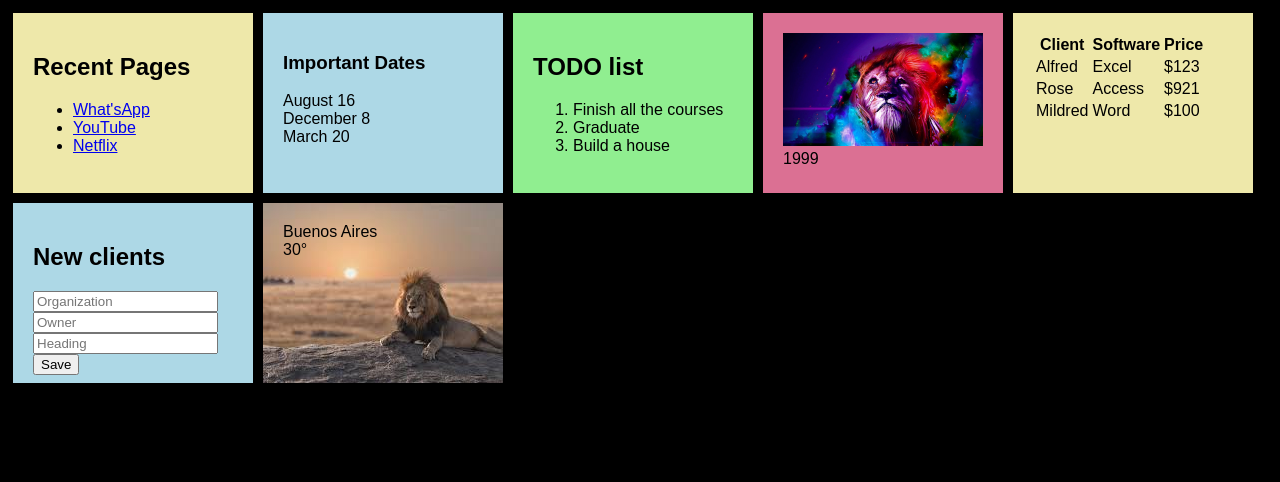
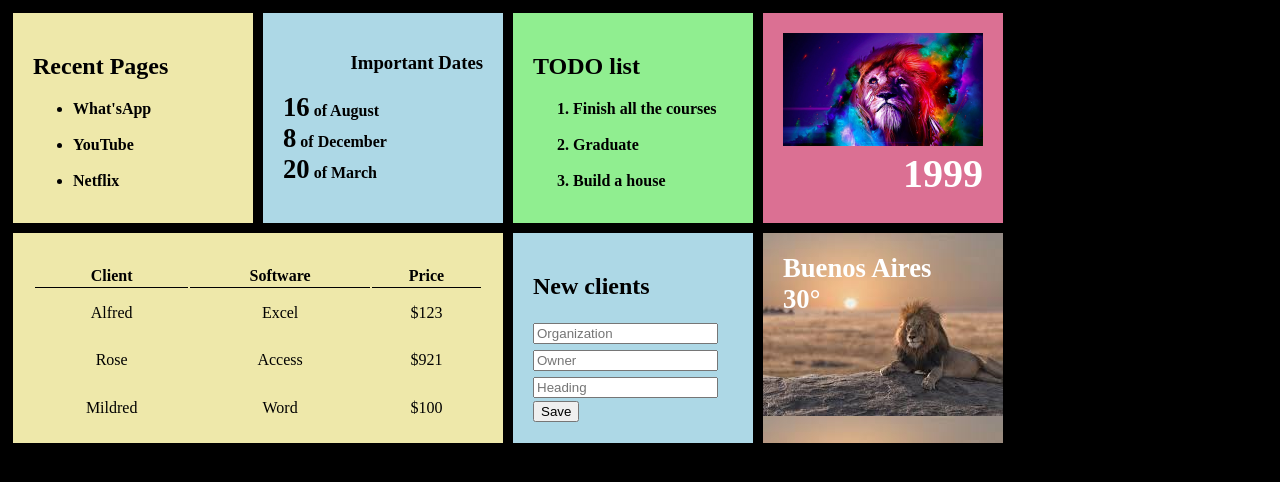
Before and after one commit to Aeiroa/practicaHTMLCSS, a plain HTML site: page index.html in a window 1280 px wide. Drawn offline with Linux system fonts and the light colour scheme.

Commit message:
proyecto terminado, por ahora

```diff
--- a/index.html
+++ b/index.html
@@ -10,36 +10,36 @@
         <div id="main_cointainer">
             <div class="tile beige">
                 <h2>Recent Pages</h2>
-                <ul>
-                    <li><a href="https://web.whatsapp.com/">What'sApp</a></li>
-                    <li><a href="https://www.youtube.com">YouTube</a></li>
-                    <li><a href="https://www.netflix.com/ar-en/">Netflix</a></li>
+                <ul class="list">
+                    <li><a href="https://web.whatsapp.com/">What'sApp</a></li><br>
+                    <li><a href="https://www.youtube.com">YouTube</a></li><br>
+                    <li><a href="https://www.netflix.com/ar-en/">Netflix</a></li><br>
                 </ul>
             </div>
 
             <div class="tile blue">
                 <div><h3>Important Dates</h3></div>
-                <div>August <spam>16</spam> </div>
-                <div>December <spam>8</spam></div>
-                <div>March <spam>20</spam></div>
+                <div class="date"><span class="day">16</span> of August  </div>
+                <div class="date"><span class="day">8</span> of December </div>
+                <div class="date"><span class="day">20</span> of March </div>
             </div>
 
             <div class="tile green">
                 <h2>TODO list</h2>
-                    <ol>
-                        <li>Finish all the courses</li>
-                        <li>Graduate</li>
+                    <ol class="list">
+                        <li>Finish all the courses</li><br>
+                        <li>Graduate</li><br>
                         <li>Build a house</li>
                     </ol>
             </div>
 
             <div class="tile violet">
                 <img src="Lion%20Constelation.jpg" width="200"/>
-                <div>1999</div>
+                <div class="year">1999</div>
             </div>
 
-            <div class="tile beige">
-                <table>
+            <div class="tile_double beige">
+                <table id="clients_table">
                     <thead>
                         <tr>
                             <th>Client</th>
@@ -64,12 +64,12 @@
                     </tbody>
                 </table>
             </div>
-            <div class="tile blue">
+            <div class="tile_large blue">
                 <h2>New clients</h2>
                     <form>
-                        <input type="text" placeholder="Organization"/>
-                        <input type="text" placeholder="Owner"/>
-                        <input type="text" placeholder="Heading"/>
+                        <input type="text" placeholder="Organization" class="input"/>
+                        <input type="text" placeholder="Owner" class="input"/>
+                        <input type="text" placeholder="Heading" class="input"/>
                         <button>Save</button>
                     </form>
 
--- a/style.css
+++ b/style.css
@@ -1,12 +1,13 @@
 body {
     background-color: black;
-    font-family: "Arial" ;
+    font-family: "Bahnschrift" ;
     color: black;
+    font-weight: bold;
 }
 
 .tile {
     width: 200px;
-    height:140px;
+    height:170px;
     margin: 5px;
     padding: 20px;
     float: left;
@@ -32,6 +33,9 @@ body {
 
 .lions {
     background-image: url(lion_sunset.jpg);
+    font-size: 20pt;
+    color: white
+
 }
 
 #main_container{
@@ -39,3 +43,74 @@ body {
     max-height: 500px;
     margin: 0 auto;
 }
+
+#clients_table{
+    margin: 10px auto;
+    font-weight: normal;
+    width: 100%;
+    height: 100%;
+}
+
+#clients_table th {
+    text-align: center;
+    padding: 2px;
+    border-bottom: 1px solid black;
+}
+
+#clients_table td {
+    padding: 2px;
+    text-align: center;
+}
+
+.year{
+    font-size: 30pt;
+    text-align: right;
+    color: white;
+}
+
+.day{
+    font-size: 20pt;
+}
+
+.date {
+    text-align: left;
+}
+
+
+.list a {
+    color: black;
+    text-decoration: none;
+}
+
+h2 {
+    text-align: left;
+}
+
+h3 {
+    text-align: right;
+}
+
+.tile_double {
+    width: 450px;
+    height: 170px;
+    margin: 5px;
+    padding: 20px;
+    float: left;
+}
+
+
+.input {
+    margin: 3px auto;
+}
+
+.tile_large {
+    width: 200px;
+    height:170px;
+    margin: 5px;
+    padding: 20px;
+    float: left;
+}
+
+botton {
+
+}
```
